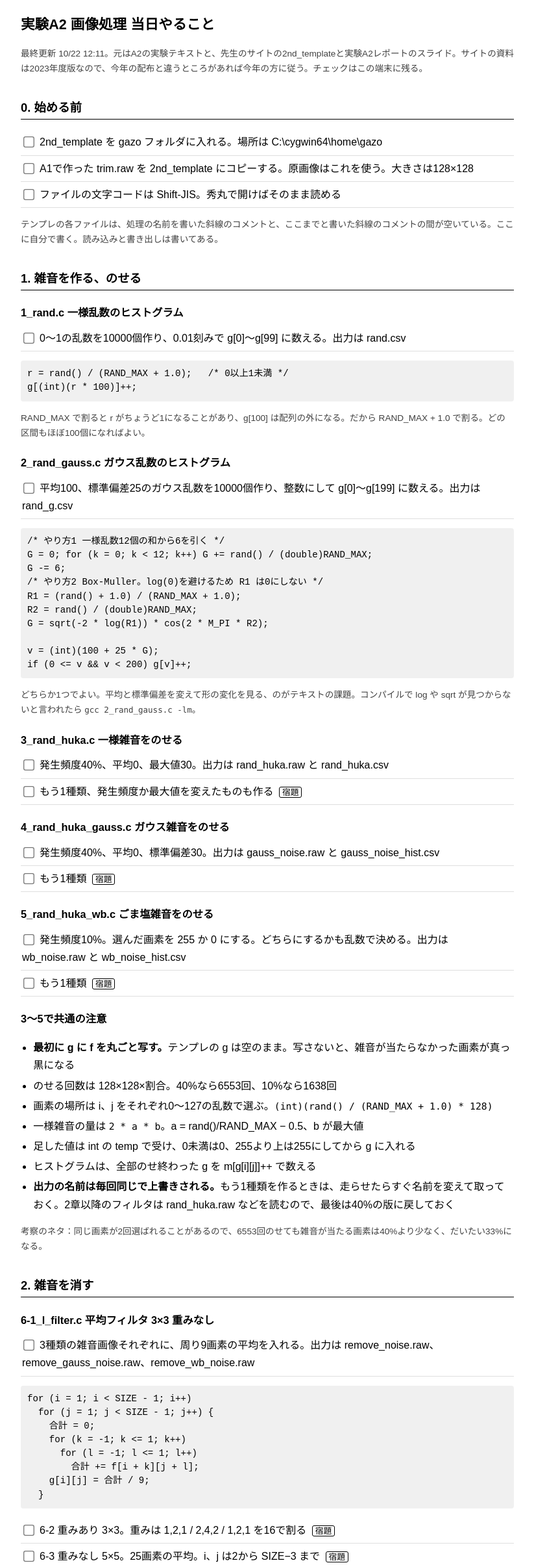
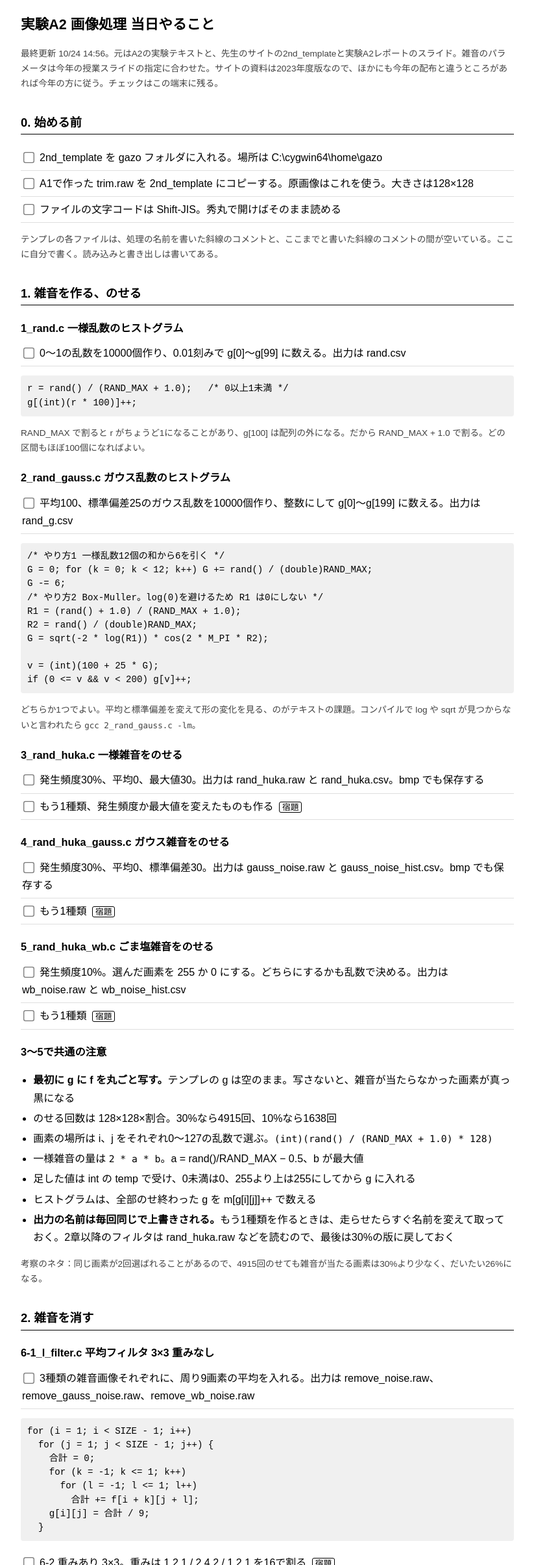
Before and after one commit to tatsuki816/jikken-a2, a plain HTML site: page index.html in a window 1280 px wide. Shown: the top 2409 px of the page at 65% size, without its empty margins (228-1051 px from the left). Drawn offline with Linux system fonts and the light colour scheme.

Commit message:
実験A2の当日やることを更新 10/24 14:56

```diff
--- a/index.html
+++ b/index.html
@@ -28,7 +28,7 @@ summary { cursor: pointer; font-weight: bold; }
 </head>
 <body>
 <h1>実験A2 画像処理 当日やること</h1>
-<p class="小">最終更新 <span id="updated">10/22 12:11</span>。元はA2の実験テキストと、先生のサイトの2nd_templateと実験A2レポートのスライド。サイトの資料は2023年度版なので、今年の配布と違うところがあれば今年の方に従う。チェックはこの端末に残る。</p>
+<p class="小">最終更新 <span id="updated">10/24 14:56</span>。元はA2の実験テキストと、先生のサイトの2nd_templateと実験A2レポートのスライド。雑音のパラメータは今年の授業スライドの指定に合わせた。サイトの資料は2023年度版なので、ほかにも今年の配布と違うところがあれば今年の方に従う。チェックはこの端末に残る。</p>
 
 <h2>0. 始める前</h2>
 <label><input type="checkbox">2nd_template を gazo フォルダに入れる。場所は C:\cygwin64\home\gazo</label>
@@ -59,11 +59,11 @@ if (0 &lt;= v &amp;&amp; v &lt; 200) g[v]++;</pre>
 <p class="小">どちらか1つでよい。平均と標準偏差を変えて形の変化を見る、のがテキストの課題。コンパイルで log や sqrt が見つからないと言われたら <code>gcc 2_rand_gauss.c -lm</code>。</p>
 
 <h3>3_rand_huka.c 一様雑音をのせる</h3>
-<label><input type="checkbox">発生頻度40%、平均0、最大値30。出力は rand_huka.raw と rand_huka.csv</label>
+<label><input type="checkbox">発生頻度30%、平均0、最大値30。出力は rand_huka.raw と rand_huka.csv。bmp でも保存する</label>
 <label><input type="checkbox">もう1種類、発生頻度か最大値を変えたものも作る <span class="宿題">宿題</span></label>
 
 <h3>4_rand_huka_gauss.c ガウス雑音をのせる</h3>
-<label><input type="checkbox">発生頻度40%、平均0、標準偏差30。出力は gauss_noise.raw と gauss_noise_hist.csv</label>
+<label><input type="checkbox">発生頻度30%、平均0、標準偏差30。出力は gauss_noise.raw と gauss_noise_hist.csv。bmp でも保存する</label>
 <label><input type="checkbox">もう1種類 <span class="宿題">宿題</span></label>
 
 <h3>5_rand_huka_wb.c ごま塩雑音をのせる</h3>
@@ -73,14 +73,14 @@ if (0 &lt;= v &amp;&amp; v &lt; 200) g[v]++;</pre>
 <h3>3〜5で共通の注意</h3>
 <ul>
 <li><b>最初に g に f を丸ごと写す。</b>テンプレの g は空のまま。写さないと、雑音が当たらなかった画素が真っ黒になる</li>
-<li>のせる回数は 128×128×割合。40%なら6553回、10%なら1638回</li>
+<li>のせる回数は 128×128×割合。30%なら4915回、10%なら1638回</li>
 <li>画素の場所は i、j をそれぞれ0〜127の乱数で選ぶ。<code>(int)(rand() / (RAND_MAX + 1.0) * 128)</code></li>
 <li>一様雑音の量は <code>2 * a * b</code>。a = rand()/RAND_MAX − 0.5、b が最大値</li>
 <li>足した値は int の temp で受け、0未満は0、255より上は255にしてから g に入れる</li>
 <li>ヒストグラムは、全部のせ終わった g を m[g[i][j]]++ で数える</li>
-<li><b>出力の名前は毎回同じで上書きされる。</b>もう1種類を作るときは、走らせたらすぐ名前を変えて取っておく。2章以降のフィルタは rand_huka.raw などを読むので、最後は40%の版に戻しておく</li>
+<li><b>出力の名前は毎回同じで上書きされる。</b>もう1種類を作るときは、走らせたらすぐ名前を変えて取っておく。2章以降のフィルタは rand_huka.raw などを読むので、最後は30%の版に戻しておく</li>
 </ul>
-<p class="小">考察のネタ：同じ画素が2回選ばれることがあるので、6553回のせても雑音が当たる画素は40%より少なく、だいたい33%になる。</p>
+<p class="小">考察のネタ：同じ画素が2回選ばれることがあるので、4915回のせても雑音が当たる画素は30%より少なく、だいたい26%になる。</p>
 
 <h2>2. 雑音を消す</h2>
 
@@ -155,15 +155,15 @@ g[i][j] = f[i][j] + β * (f[i][j] - l[i][j]);</pre>
 <table>
 <tr><th>項目</th><th>中身</th></tr>
 <tr><td>原画像</td><td>比較のための原画像、原画像のヒストグラム</td></tr>
-<tr><td>一様雑音</td><td>一様乱数のヒストグラム。付加画像とそのヒストグラム。40%、平均0、最大値30と、もう1種類<span class="宿題">宿題</span></td></tr>
-<tr><td>ガウス雑音</td><td>ガウス乱数のヒストグラム、平均100、標準偏差25。付加画像とそのヒストグラム。40%、平均0、標準偏差30と、もう1種類<span class="宿題">宿題</span></td></tr>
+<tr><td>一様雑音</td><td>一様乱数のヒストグラム。付加画像とそのヒストグラム。30%、平均0、最大値30と、もう1種類<span class="宿題">宿題</span></td></tr>
+<tr><td>ガウス雑音</td><td>ガウス乱数のヒストグラム、平均100、標準偏差25。付加画像とそのヒストグラム。30%、平均0、標準偏差30と、もう1種類<span class="宿題">宿題</span></td></tr>
 <tr><td>ごま塩雑音</td><td>付加画像とそのヒストグラム。10%と、もう1種類<span class="宿題">宿題</span></td></tr>
 <tr><td>線形フィルタ</td><td>雑音3種に3×3重みなし。3×3重みありと5×5重みなし<span class="宿題">宿題</span></td></tr>
 <tr><td>非線形フィルタ</td><td>雑音3種に3×3メディアン。5×5<span class="宿題">宿題</span></td></tr>
 <tr><td>輪郭抽出</td><td>原画像と雑音3種に、基本の微分と Prewitt</td></tr>
 <tr><td>輪郭強調</td><td>原画像にラプラシアン、α 0.5、1.0、1.5。アンシャープマスク<span class="宿題">宿題</span>。雑音画像は余力のある人だけ</td></tr>
 </table>
-<p class="小">各画像のパラメータは必ずレポートに書く。フィルタは最低でも上の40%などの雑音画像に対してかける。</p>
+<p class="小">各画像のパラメータは必ずレポートに書く。フィルタは最低でも上の30%などの雑音画像に対してかける。表の数字は2023年度のスライドの40%を今年の30%に読み替えてある。</p>
 </details>
 
 <h2>7. このあと</h2>
```
